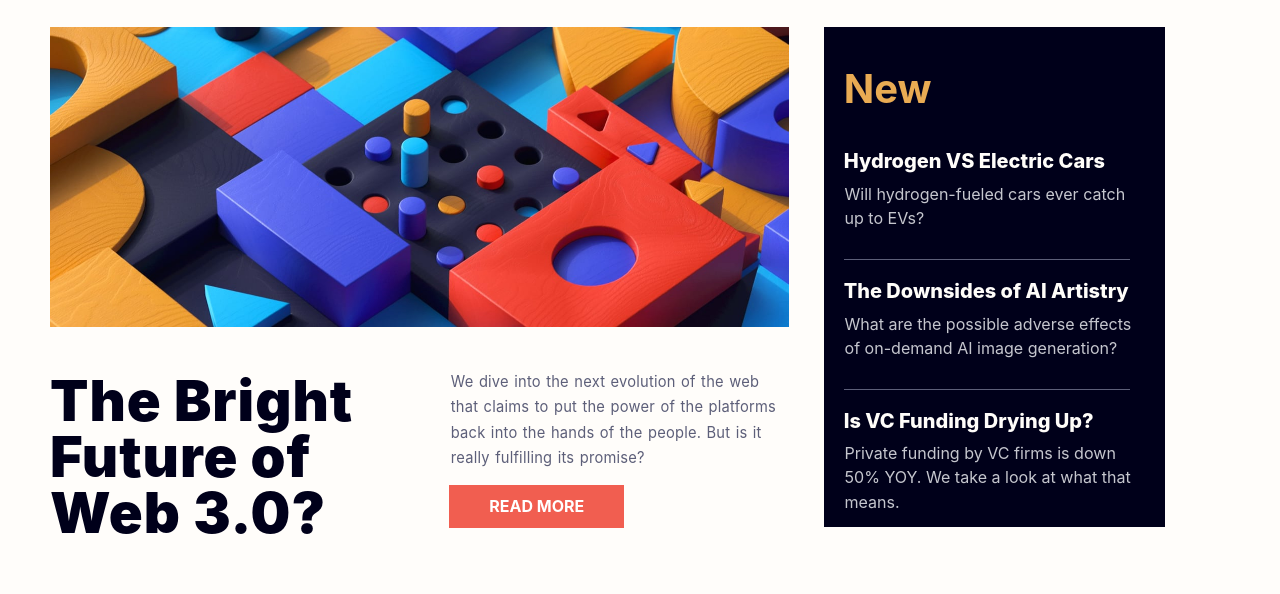
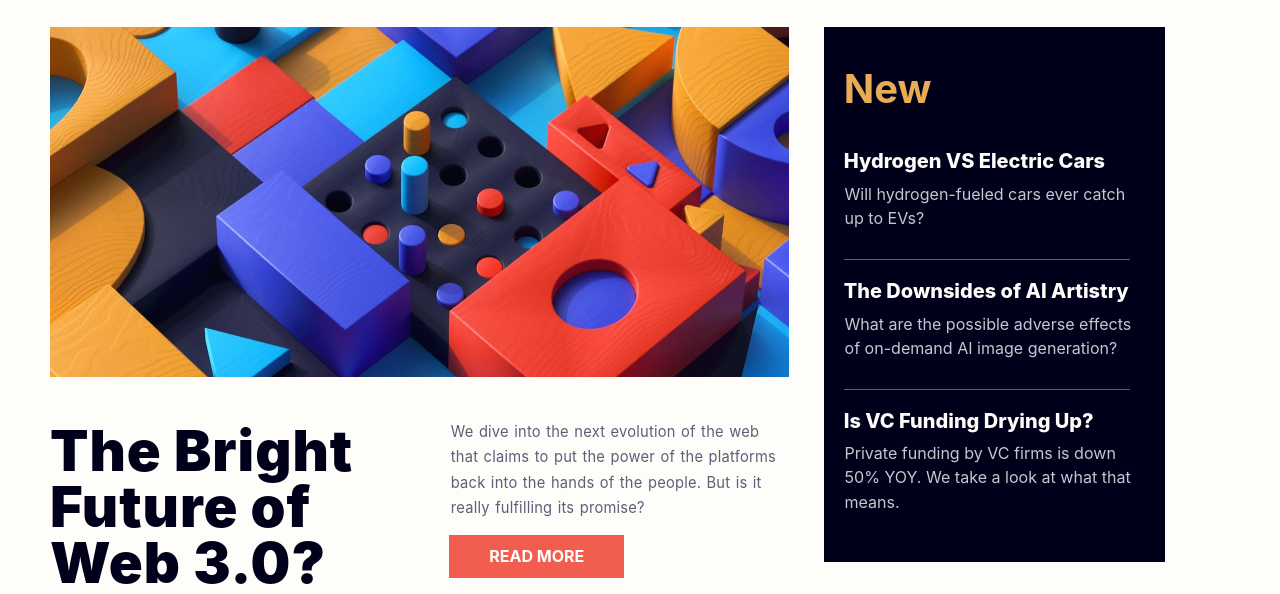
Before and after one commit to willianlrl87/Challenges-FrontEndMentor, a plain HTML site: page Junior/news-homepage-main/index.html in a window 1280 px wide. Shown: the part 142-736 px from the top of the page. Drawn offline with Linux system fonts and the light colour scheme.

Commit message:
CSS update - main and aside done

```diff
--- a/Junior/news-homepage-main/assets/css/style.css
+++ b/Junior/news-homepage-main/assets/css/style.css
@@ -63,12 +63,12 @@ header{
 main{
     grid-area: main;
     padding-right: 20px;
-    height: 500px;
+    height: fit-content;
 }
 
 #mainNewsImg{
     width: 100%;
-    height: 300px;
+    height: 350px;
     margin-bottom: 20px;
 }
 
@@ -121,7 +121,7 @@ aside{
     padding: 20px;
     margin: 0 15px;
     max-width: 350px;
-    height: 500px;
+    height: fit-content;
 }
 
 #asideTitle{
```
